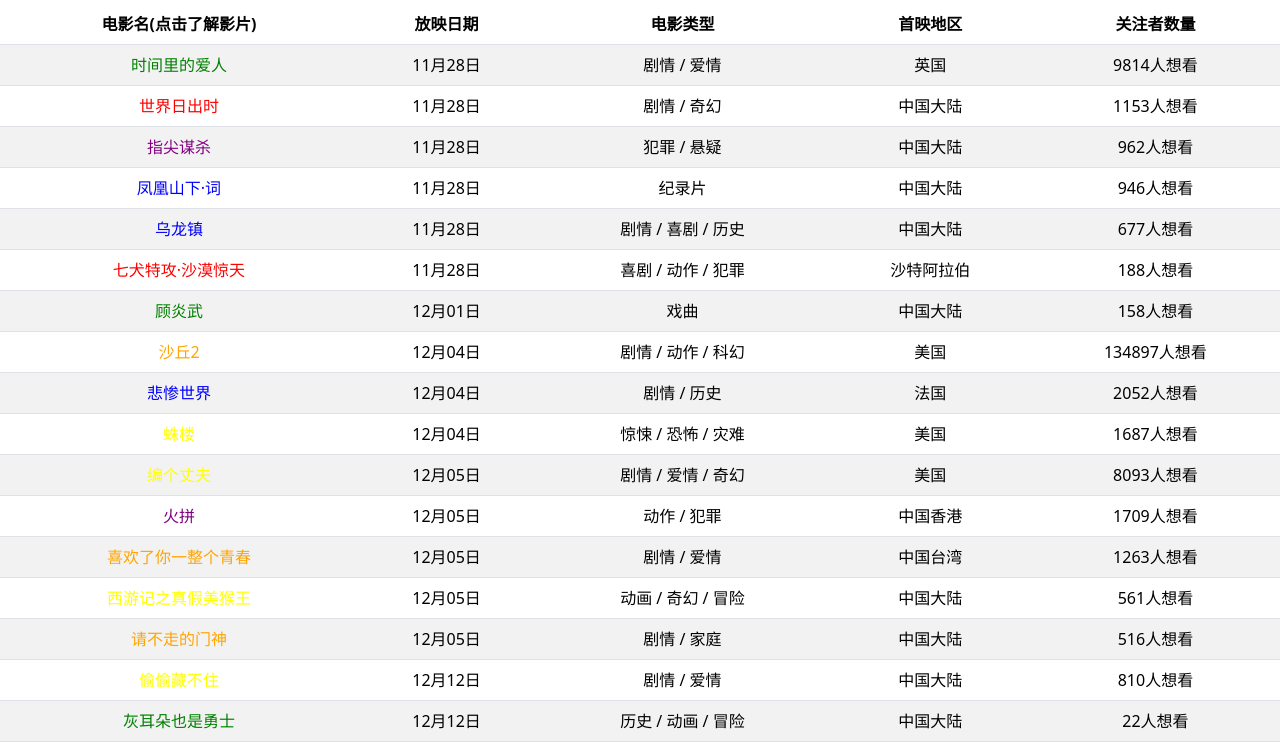
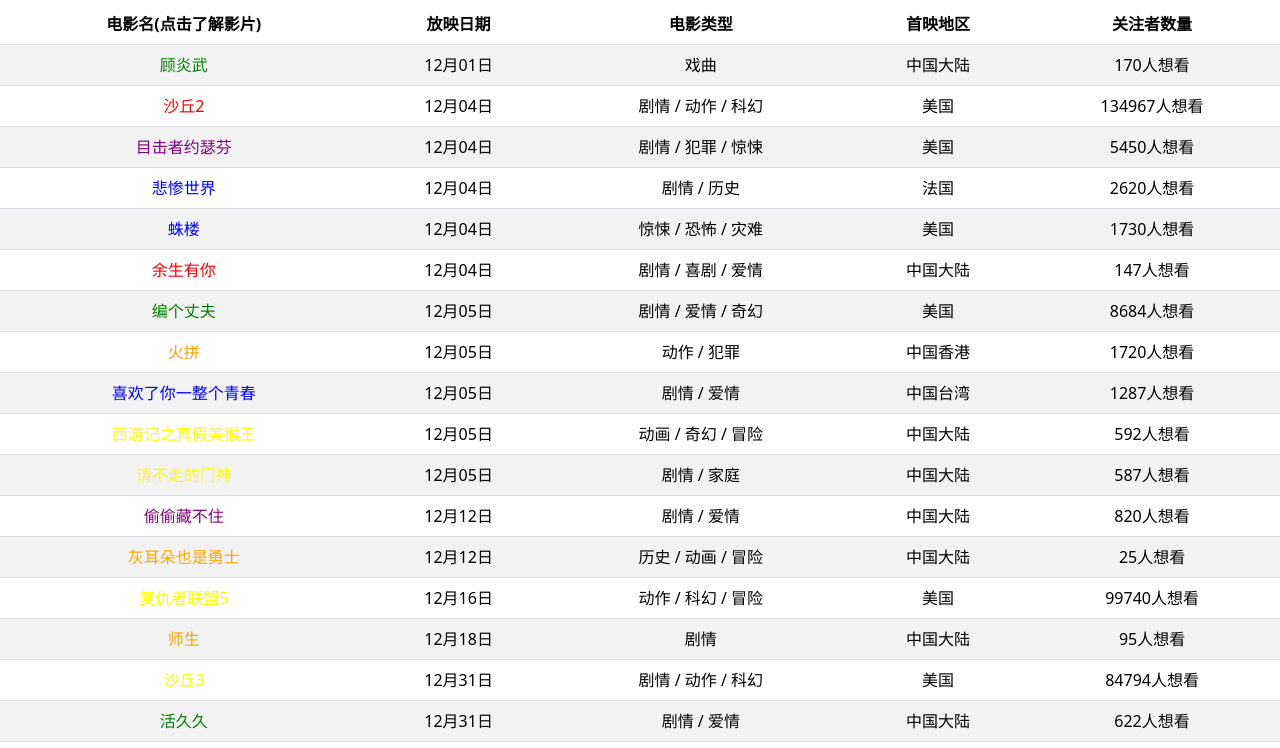
Before and after one commit to 123GitHub0123/123GitHub0123.github.io, a plain HTML site: page index.html in a window 1280 px wide. Shown: the part 42-790 px from the top of the page. Drawn offline with nearby package versions, Linux system fonts and the light colour scheme.

Commit message:
Auto update files

```diff
--- a/index.html
+++ b/index.html
@@ -43,59 +43,11 @@
         <tbody>
 
         <tr>
-            <td><a onclick="window.open('https://movie.douban.com/subject/36313679/', '_blank')">时间里的爱人</a></td>
-            <td>11月28日</td>
-            <td>剧情 / 爱情</td>
-            <td>英国</td>
-            <td>9814人想看</td>
-        </tr>
-
-        <tr>
-            <td><a onclick="window.open('https://movie.douban.com/subject/36146246/', '_blank')">世界日出时</a></td>
-            <td>11月28日</td>
-            <td>剧情 / 奇幻</td>
-            <td>中国大陆</td>
-            <td>1153人想看</td>
-        </tr>
-
-        <tr>
-            <td><a onclick="window.open('https://movie.douban.com/subject/37028707/', '_blank')">指尖谋杀</a></td>
-            <td>11月28日</td>
-            <td>犯罪 / 悬疑</td>
-            <td>中国大陆</td>
-            <td>962人想看</td>
-        </tr>
-
-        <tr>
-            <td><a onclick="window.open('https://movie.douban.com/subject/36941224/', '_blank')">凤凰山下·词</a></td>
-            <td>11月28日</td>
-            <td>纪录片</td>
-            <td>中国大陆</td>
-            <td>946人想看</td>
-        </tr>
-
-        <tr>
-            <td><a onclick="window.open('https://movie.douban.com/subject/36754344/', '_blank')">乌龙镇</a></td>
-            <td>11月28日</td>
-            <td>剧情 / 喜剧 / 历史</td>
-            <td>中国大陆</td>
-            <td>677人想看</td>
-        </tr>
-
-        <tr>
-            <td><a onclick="window.open('https://movie.douban.com/subject/37247440/', '_blank')">七犬特攻·沙漠惊天</a></td>
-            <td>11月28日</td>
-            <td>喜剧 / 动作 / 犯罪</td>
-            <td>沙特阿拉伯</td>
-            <td>188人想看</td>
-        </tr>
-
-        <tr>
             <td><a onclick="window.open('https://movie.douban.com/subject/37505711/', '_blank')">顾炎武</a></td>
             <td>12月01日</td>
             <td>戏曲</td>
             <td>中国大陆</td>
-            <td>158人想看</td>
+            <td>170人想看</td>
         </tr>
 
         <tr>
@@ -103,7 +55,15 @@
             <td>12月04日</td>
             <td>剧情 / 动作 / 科幻</td>
             <td>美国</td>
-            <td>134897人想看</td>
+            <td>134967人想看</td>
+        </tr>
+
+        <tr>
+            <td><a onclick="window.open('https://movie.douban.com/subject/36963105/', '_blank')">目击者约瑟芬</a></td>
+            <td>12月04日</td>
+            <td>剧情 / 犯罪 / 惊悚</td>
+            <td>美国</td>
+            <td>5450人想看</td>
         </tr>
 
         <tr>
@@ -111,7 +71,7 @@
             <td>12月04日</td>
             <td>剧情 / 历史</td>
             <td>法国</td>
-            <td>2052人想看</td>
+            <td>2620人想看</td>
         </tr>
 
         <tr>
@@ -119,7 +79,15 @@
             <td>12月04日</td>
             <td>惊悚 / 恐怖 / 灾难</td>
             <td>美国</td>
-            <td>1687人想看</td>
+            <td>1730人想看</td>
+        </tr>
+
+        <tr>
+            <td><a onclick="window.open('https://movie.douban.com/subject/33384223/', '_blank')">余生有你</a></td>
+            <td>12月04日</td>
+            <td>剧情 / 喜剧 / 爱情</td>
+            <td>中国大陆</td>
+            <td>147人想看</td>
         </tr>
 
         <tr>
@@ -127,7 +95,7 @@
             <td>12月05日</td>
             <td>剧情 / 爱情 / 奇幻</td>
             <td>美国</td>
-            <td>8093人想看</td>
+            <td>8684人想看</td>
         </tr>
 
         <tr>
@@ -135,7 +103,7 @@
             <td>12月05日</td>
             <td>动作 / 犯罪</td>
             <td>中国香港</td>
-            <td>1709人想看</td>
+            <td>1720人想看</td>
         </tr>
 
         <tr>
@@ -143,7 +111,7 @@
             <td>12月05日</td>
             <td>剧情 / 爱情</td>
             <td>中国台湾</td>
-            <td>1263人想看</td>
+            <td>1287人想看</td>
         </tr>
 
         <tr>
@@ -151,7 +119,7 @@
             <td>12月05日</td>
             <td>动画 / 奇幻 / 冒险</td>
             <td>中国大陆</td>
-            <td>561人想看</td>
+            <td>592人想看</td>
         </tr>
 
         <tr>
@@ -159,7 +127,7 @@
             <td>12月05日</td>
             <td>剧情 / 家庭</td>
             <td>中国大陆</td>
-            <td>516人想看</td>
+            <td>587人想看</td>
         </tr>
 
         <tr>
@@ -167,7 +135,7 @@
             <td>12月12日</td>
             <td>剧情 / 爱情</td>
             <td>中国大陆</td>
-            <td>810人想看</td>
+            <td>820人想看</td>
         </tr>
 
         <tr>
@@ -175,7 +143,7 @@
             <td>12月12日</td>
             <td>历史 / 动画 / 冒险</td>
             <td>中国大陆</td>
-            <td>22人想看</td>
+            <td>25人想看</td>
         </tr>
 
         <tr>
@@ -183,7 +151,7 @@
             <td>12月16日</td>
             <td>动作 / 科幻 / 冒险</td>
             <td>美国</td>
-            <td>98979人想看</td>
+            <td>99740人想看</td>
         </tr>
 
         <tr>
@@ -191,7 +159,7 @@
             <td>12月18日</td>
             <td>剧情</td>
             <td>中国大陆</td>
-            <td>89人想看</td>
+            <td>95人想看</td>
         </tr>
 
         <tr>
@@ -199,7 +167,7 @@
             <td>12月31日</td>
             <td>剧情 / 动作 / 科幻</td>
             <td>美国</td>
-            <td>84544人想看</td>
+            <td>84794人想看</td>
         </tr>
 
         <tr>
@@ -207,7 +175,7 @@
             <td>12月31日</td>
             <td>剧情 / 爱情</td>
             <td>中国大陆</td>
-            <td>616人想看</td>
+            <td>622人想看</td>
         </tr>
 
         <tr>
@@ -215,7 +183,7 @@
             <td>12月31日</td>
             <td>动作 / 犯罪</td>
             <td>中国大陆</td>
-            <td>190人想看</td>
+            <td>192人想看</td>
         </tr>
 
         <tr>
@@ -223,7 +191,15 @@
             <td>12月31日</td>
             <td>剧情</td>
             <td>中国大陆</td>
-            <td>7人想看</td>
+            <td>9人想看</td>
+        </tr>
+
+        <tr>
+            <td><a onclick="window.open('https://movie.douban.com/subject/38585207/', '_blank')">林肯公园：破境新声</a></td>
+            <td>12月</td>
+            <td>纪录片 / 音乐</td>
+            <td>美国</td>
+            <td>555人想看</td>
         </tr>
 
         </tbody>
```
